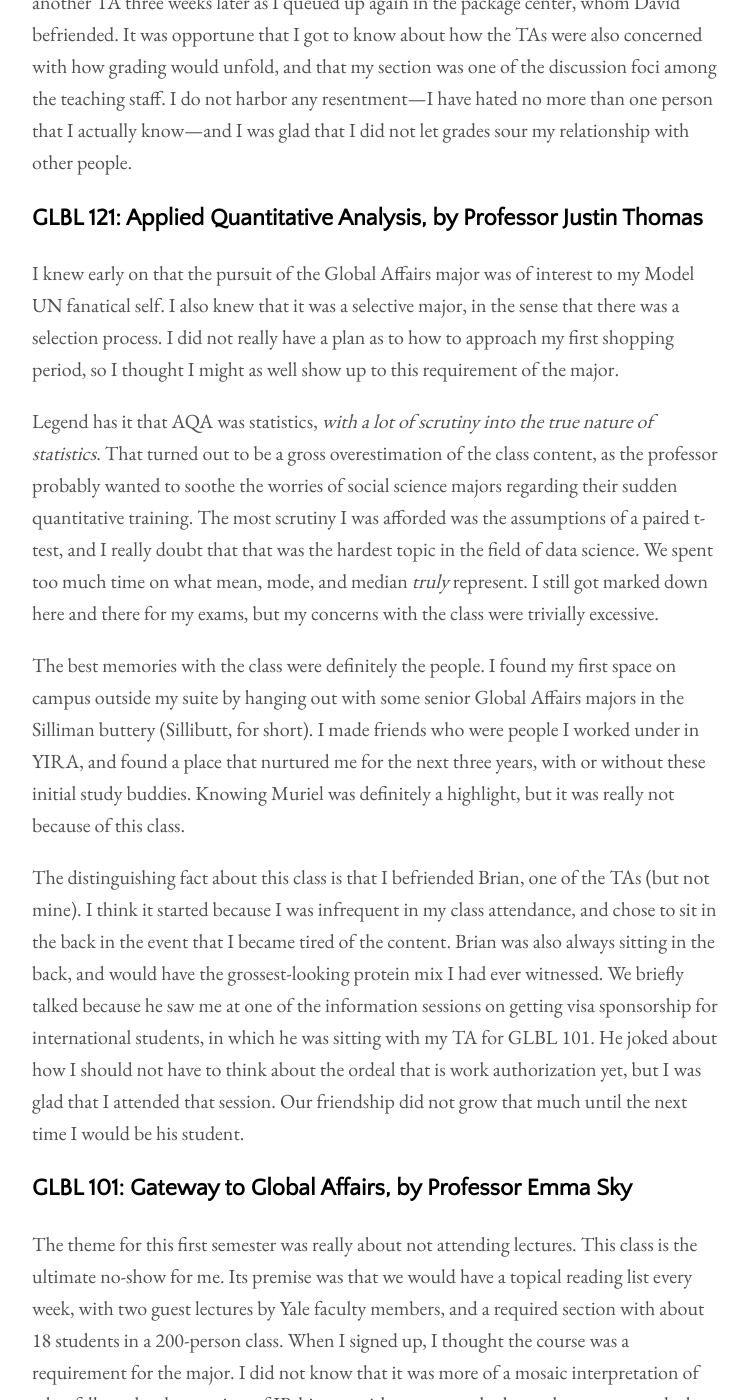
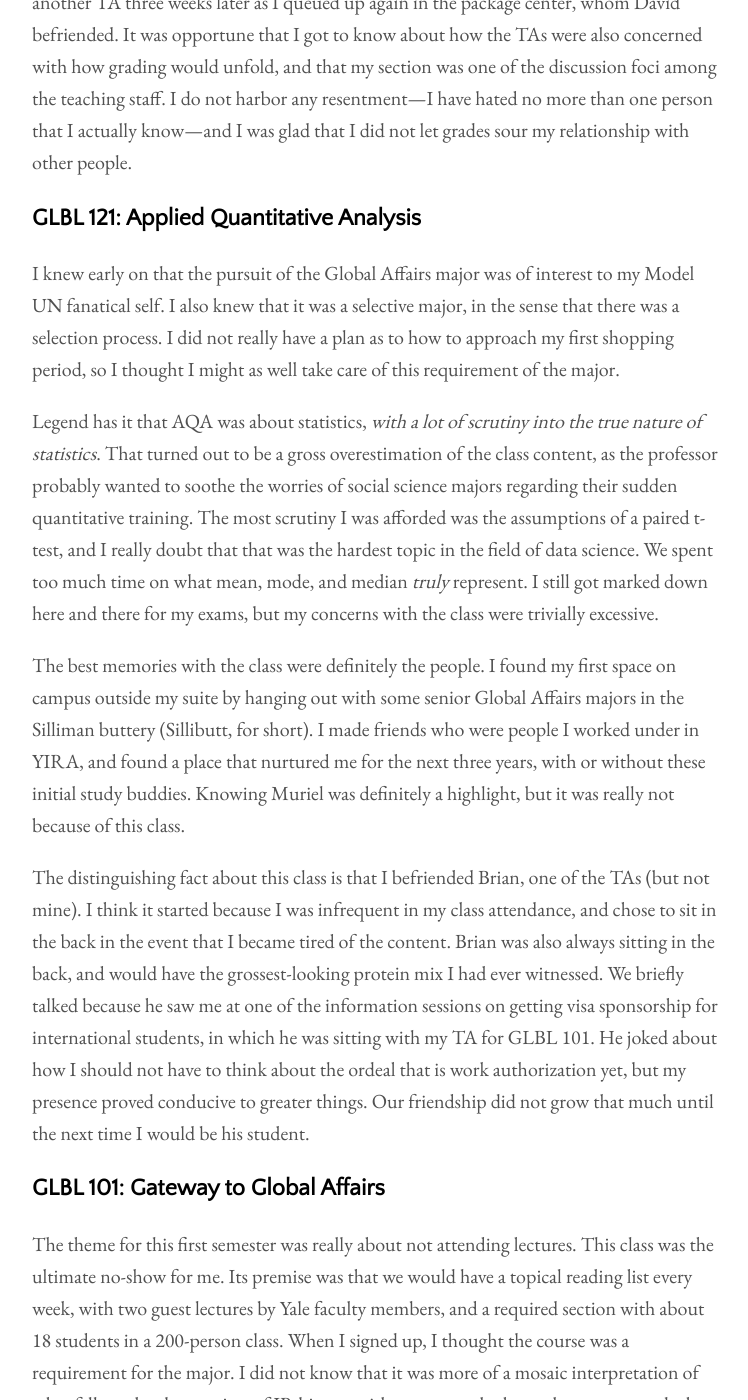
Before and after one commit to aidenva/aidenva.github.io, a Jekyll site: the page built from _posts/2022-05-03-yale-lessons-part-one.md, in a window 1280 px wide and 1400 px high, scrolled down 5636 px. Shown: the whole window, without its empty margins (263-1011 px from the left). Built offline with Jekyll 4.4.1, drawn with Linux system fonts in a browser that asks for light colours; some of the changed text lies outside the part shown.

Commit message:
finish classes for p1

```diff
--- a/_posts/2022-05-03-yale-lessons-part-one.md
+++ b/_posts/2022-05-03-yale-lessons-part-one.md
@@ -8,7 +8,7 @@
 ---
 This ten-part series will take the theme of semesters that I have taken classes, and thus gained intellectual capital, from Yale over the course of the last four years. In most cases, classes are foundational to my growth; also in most cases, it is the marginal differences in my own status that allow for a certain retrospective mode of self-anchoring. That sounds awfully contrived, so I will just proceed with what I mean by discussing my first semester, F18.
 
-<h3>CHEM 174: First-Year Organic Chemistry I, by Professor Scott Miller</h3>
+<h3>CHEM 174: First-Year Organic Chemistry I</h3>
 Up until the end of my second year, I would always tell people that this was the most impactful course I had had at Yale. Up until now, I would elaborate on the fact that such immense influence was all for the wrong reasons. My journey with CHEM 174 predated the first lecture. In fact lectures were almost inessential to the way I grew from the course.
 
 My journey with CHEM 174 started as I was questioning the extent of my 'talent' coming into Yale. When I entered college, I knew I wanted to major in the likes of International Relations, but I also knew that I verbally committed to my parents a judicious attempt at learning biochemistry. My deviation from the 'hard' sciences showcased its first signs in 7th grade when I just gave up on trying to learn hardcore maths, and was a done deal by 9th grade when I settled on English as my speciality for the high school entrance exam. So at the point of moving to Yale, I was scared. I was scared that, given how much the 99th percentile of science learners in my high school must have sped ahead of me with three years worth of me not learning chemistry, that I must be similarly relatively talentless at a place like Yale.
@@ -27,16 +27,16 @@
 
 CHEM 174 was held in Sterling Chemistry Lab, upward the proverbial Science Hill, at 10:35AM on Mondays, Wednesdays, and Fridays. Before Yale, I was always playing the risky game of <em>going to bed at 2AM but telling my parents that I slept at midnight</em>. So when I was suddenly given the lease of life, by which I mean the unbridled liberty to decide my bedtime, I went all out. Joon was also an enabling factor in worsening my sleep schedule (as I did with Joon's). Throughout my first semester, I only woke up in time for three breakfasts. I was never in the mindset of trying to make it to this class's lectures. If I woke up, opened the shuttle bus app, and saw that there was no reasonable way for me to make it to the bus stop in time and not be late for class, then I would just fall back asleep. My next class was not until 1PM, and it was closer geographically too.
 
-Thanks to David, I thrived on a regime of asking him to ask others if we would have a quiz the next week, and then pre-emptively made up my mind about attending class or not accordingly. The problem sets are posted online, and I could just show up at my section at 7PM on Thursdays to submit my homework. At some point some people in class recognized me as the guy wearing slippers barging into class with 15 minutes left in session. And that was on a good day, when I decided to show up.
+Thanks to David, I thrived on a regime of asking him to ask others if we would have a quiz the next week, and then pre-emptively made up my mind about attending class or not accordingly. The problem sets are posted online, and I could just frequent my section at 7PM on Thursdays to submit my homework. At some point some people in class recognized me as the guy wearing slippers barging into class with 15 minutes left in session. And that was on a good day, when I decided to show up.
 
 I made up for this by trying to teach myself the book materials I was missing out on. As you might expect, on many occasions I found myself grossly underprepared to answer book problems, so I had to scroll up a chapter and spent extra time compensating for my laziness. What you might not expect, and neither did I, was that I was unintentionally getting ahead of everyone. You see, the Chemistry department at Yale has this practice of assigning problems for the content to be covered the week after. A rationalization of this process might be that students show up to class knowing the basis of what will be taught, so the discussions become richer. You might agree or disagree with the pseudo-flipped classroom model, but I was just unaware. I only found out by showing up to office hours this one time for problem set 7 and asking about an advanced problem in the question list. The other people in the office hours asked me how I could have known about doing any problem at all, if he had not even covered the concepts in class. (I think it was learning about Sn2 and E2 reactions). I confessed to not going to class at all, and had a shocking realization that that was helping me.
 
 With the help of my Teaching Assistant, I acquired a set of problems to work at home and became fully detached from lectures. I remembered spending pages trying different answers to a six-step cyclization mechanism, googling "stereoisomers exceptions" and learning about allenes, which was in fact a trick question in the third midterm, or using Elliot's petite white board to attempt a graduate-level synthesis question. For Professor Miller, he amped up his teaching techniques by giving exclusively exam questions for first-year Yale Chemistry PhD students on our final exam. But this escalation of insanity, one that would have led people to question the purpose of a Yale education in general if my knowledge came from myself, culminated in one of the hardest-hitting As I had acquired ever: it was my first. I was actually far above the threshold for an A as well. It dawned on me just how much I had held in this inquisitive energy from high school years of coasting on my middle school hard work. I found something I actually liked, in a <em>organic</em> way to boot, and I felt extremely refreshed.
 
-<h3>CHEM 222L: Organic Chemistry Lab, by Professor Christine DiMeglio</h3>
+<h3>CHEM 222L: Organic Chemistry Lab I</h3>
 I felt way more underprepared coming into lab than the main lecture series. This was a decided weakness of the Vietnamese education: it was too impractical. We would always learn the mathematical versions of chemistry problems and never how they occur, or why. The labs for organic chemistry were also not class-year-discriminate like the lectures, so I just feared my fate.
 
-The boon of CHEM 222L was that I got to appreciate the class not by having survived the Gen Chem equivalent. That is taught by someone named Dr. G at Yale, a controversial figure that I have heard dispiriting tales about at length. Dr. DiMeglio (I always prefer addressing people as Professor) was much nicer, with way less stringent requirement. We did not have a mandatory lab lecture; there were only two lab reports, and yields are not quantitatively graded as long as sufficient error analysis was provided. Regardless of how you did in lab, as long as your final practical was higher than 90%, you get an A.
+The boon of CHEM 222L was that I got to appreciate the class not by having survived the Gen Chem equivalent. That is taught by someone named Dr. G at Yale, a controversial figure that I have heard dispiriting tales about at length. Dr. Christine DiMeglio (I always prefer addressing people as Professor) was much nicer, with way less stringent requirement. We did not have a mandatory lab lecture; there were only two lab reports, and yields are not quantitatively graded as long as sufficient error analysis was provided. Regardless of how you did in lab, as long as your final practical was higher than 90%, you get an A.
 
 Probably the highlight of this class was my interaction with the Teaching Assistant, Leah. I think Leah was a first-year student in the chemical biology track of her PhD, and I sporadically enjoyed listening to her talk about her interests. For the first post-lab assignment, she gave reasonable feedback as I also had no confidence about my first scientific writing. It was the second post-lab assignment that some hell broke loose. I stayed up overnight to touch up on my report, incorporating previous feedback; in turn, I got a 71. Inasmuch as grades are normalized by your grader, I only knew what the overall population's grade distribution was, and I was more than 2 standard deviations below the average. The actual feedback felt jaw-droppingly tedious: saying "we" in the introduction got me marked down by 2 points twice, starting a sentence with a number docked off another, or using past tense in a sentence took off a whopping six.
 
@@ -44,17 +44,17 @@
 
 I was insistent on being in the right, and never got the actual closure I wanted. I earned my A in the alternative method of the class, and so did almost everyone in my section as I found out the highest grade for that assignment in my group was a 79. I did chance upon another TA three weeks later as I queued up again in the package center, whom David befriended. It was opportune that I got to know about how the TAs were also concerned with how grading would unfold, and that my section was one of the discussion foci among the teaching staff. I do not harbor any resentment—I have hated no more than one person that I actually know—and I was glad that I did not let grades sour my relationship with other people.
 
-<h3>GLBL 121: Applied Quantitative Analysis, by Professor Justin Thomas</h3>
-I knew early on that the pursuit of the Global Affairs major was of interest to my Model UN fanatical self. I also knew that it was a selective major, in the sense that there was a selection process. I did not really have a plan as to how to approach my first shopping period, so I thought I might as well show up to this requirement of the major.
+<h3>GLBL 121: Applied Quantitative Analysis</h3>
+I knew early on that the pursuit of the Global Affairs major was of interest to my Model UN fanatical self. I also knew that it was a selective major, in the sense that there was a selection process. I did not really have a plan as to how to approach my first shopping period, so I thought I might as well take care of this requirement of the major.
 
-Legend has it that AQA was statistics, <em>with a lot of scrutiny into the true nature of statistics</em>. That turned out to be a gross overestimation of the class content, as the professor probably wanted to soothe the worries of social science majors regarding their sudden quantitative training. The most scrutiny I was afforded was the assumptions of a paired t-test, and I really doubt that that was the hardest topic in the field of data science. We spent too much time on what mean, mode, and median <em>truly</em> represent. I still got marked down here and there for my exams, but my concerns with the class were trivially excessive.
+Legend has it that AQA was about statistics, <em>with a lot of scrutiny into the true nature of statistics</em>. That turned out to be a gross overestimation of the class content, as the professor probably wanted to soothe the worries of social science majors regarding their sudden quantitative training. The most scrutiny I was afforded was the assumptions of a paired t-test, and I really doubt that that was the hardest topic in the field of data science. We spent too much time on what mean, mode, and median <em>truly</em> represent. I still got marked down here and there for my exams, but my concerns with the class were trivially excessive.
 
 The best memories with the class were definitely the people. I found my first space on campus outside my suite by hanging out with some senior Global Affairs majors in the Silliman buttery (Sillibutt, for short). I made friends who were people I worked under in YIRA, and found a place that nurtured me for the next three years, with or without these initial study buddies. Knowing Muriel was definitely a highlight, but it was really not because of this class.
 
-The distinguishing fact about this class is that I befriended Brian, one of the TAs (but not mine). I think it started because I was infrequent in my class attendance, and chose to sit in the back in the event that I became tired of the content. Brian was also always sitting in the back, and would have the grossest-looking protein mix I had ever witnessed. We briefly talked because he saw me at one of the information sessions on getting visa sponsorship for international students, in which he was sitting with my TA for GLBL 101. He joked about how I should not have to think about the ordeal that is work authorization yet, but I was glad that I attended that session. Our friendship did not grow that much until the next time I would be his student.
+The distinguishing fact about this class is that I befriended Brian, one of the TAs (but not mine). I think it started because I was infrequent in my class attendance, and chose to sit in the back in the event that I became tired of the content. Brian was also always sitting in the back, and would have the grossest-looking protein mix I had ever witnessed. We briefly talked because he saw me at one of the information sessions on getting visa sponsorship for international students, in which he was sitting with my TA for GLBL 101. He joked about how I should not have to think about the ordeal that is work authorization yet, but my presence proved conducive to greater things. Our friendship did not grow that much until the next time I would be his student.
 
-<h3>GLBL 101: Gateway to Global Affairs, by Professor Emma Sky</h3>
-The theme for this first semester was really about not attending lectures. This class is the ultimate no-show for me. Its premise was that we would have a topical reading list every week, with two guest lectures by Yale faculty members, and a required section with about 18 students in a 200-person class. When I signed up, I thought the course was a requirement for the major. I did not know that it was more of a mosaic interpretation of what falls under the purview of IR history with some actual relevant lectures towards the end of the course.
+<h3>GLBL 101: Gateway to Global Affairs</h3>
+The theme for this first semester was really about not attending lectures. This class was the ultimate no-show for me. Its premise was that we would have a topical reading list every week, with two guest lectures by Yale faculty members, and a required section with about 18 students in a 200-person class. When I signed up, I thought the course was a requirement for the major. I did not know that it was more of a mosaic interpretation of what falls under the purview of IR history with some actual relevant lectures towards the end of the course.
 
 This class taught me that you do not need to learn from your classes. Or maybe you should, it is really up to you to decide how much you want to gain. This class is better off as, truly, a gateway to understanding about other topics. Given the attraction of many first-year students, it would be comical to sandwich too much depth. It was probably an informed choice to spread the class thin. The professor lowkey wanted to promote the reading of her own book, as it was the assignment for the midterm paper and the backdrop for the final one.
 
@@ -62,8 +62,14 @@
 
 Some of the memories I made from this class also stuck with me farther into my undergraduate career. I was so impressed with the guest lecture by the late Professor Nuno Monteiro, that I did not hesitate to sign up for his annual course in the Global Affairs major, not knowing that would be his last time teaching. I saw the leagues of professors who founded the Grand Strategy program. I met some of the World Fellows, especially Vincent Ni, who has been a prominent reporter, who asked me to become his guide as Professor Sky and he visited Hanoi in the winter. I was mediocre at best, but it felt surreal to my first-year self that I was making such personal connections to cool professionals.
 
+<h3>G&G 010: Earth, Energy, Resources, and the Environment</h3>
+We have come to probably one of my lowest points in my undergraduate career. Yale has a series of first-year seminars open only to, unsurprisingly, first-year students, and I wanted to check out this cool opportunity to learn about a subfield of long-term interest to me. There were cool people in the class: someone who already had a Wikipedia page wherein he was featured with Lady Gaga, a D1 athlete who later studied geology for real, an unannoying class clown who is a current member of the Whiffenpoofs.
+
+I just really did not learn much from the class. The premise of the class, once again, is one guest lecture from a Yale faculty member on various earth topics, followed by a discussion panel among the students. Some of the lectures were impressive; I remember distinctly that of Professor Karen Seto, who was just elected to the NAS, that propelled me to write about the Urban Heat Island effect in my midterm research project. But the discussions were incredibly shallow. It was bad that we were instructed to discuss niche scientific subjects like archaelogical evidence for the presence of atmospheric oxygen some million years ago because none of us had the expertise to debate on it. Instead was myriad pseudo-ethical thought experiments on what planet would be the most likely to sustain life, or the future of nuclear power in offshore Connecticut. Then our research projects were supposedly literature reviews papers <em>with an insight</em> that also could not exceed eight pages. I received feedback that was ambiguous and unconstructive, while being further docked off half a letter grade in general for one unexcused absence (that I was not aware was part of the grading scheme).
+
+Was it mostly my fault? Most likely. It was my lowest grade in college ever, and I was glad it never amounted to some semblance of a demoralizing effect on my pursuit of energy-related studies. It probably made me a lot more cognizant of the mechanics of grading in college, and how I had to play by the rulebook to boost my odds of securing good grades. I despise that. I believe that if your lectures only have people because you penalize people not showing up, then the issue lies in your class engagement. I hate having to cope with time-consuming quasi-educational activities that serve little pedagogical sense under the guise of participation. This of course goes both ways: there are classes with such enticing methodology of teaching that I could not help but regularly attend. I felt the pressure in following semesters to hunt down classes that would have the highest likelihood of genuine enjoyment.
+
 After finishing writing for a bit, I have found myself to be lacking in energy to continue. I will still float this on my website, but I will come back to detail the rest of my semesters with the following topics.
-<h3>G&G 010: Earth, Energy, Resources, and the Environment, by Professor Mary Louise-Timmermans</h3>
 <h3>Vanderbilt B31</h3>
 <h3>YMUN 45: Assistant Secretary-General of Technology</h3>
 <h3>Yale Movement: The Eve</h3>
```
